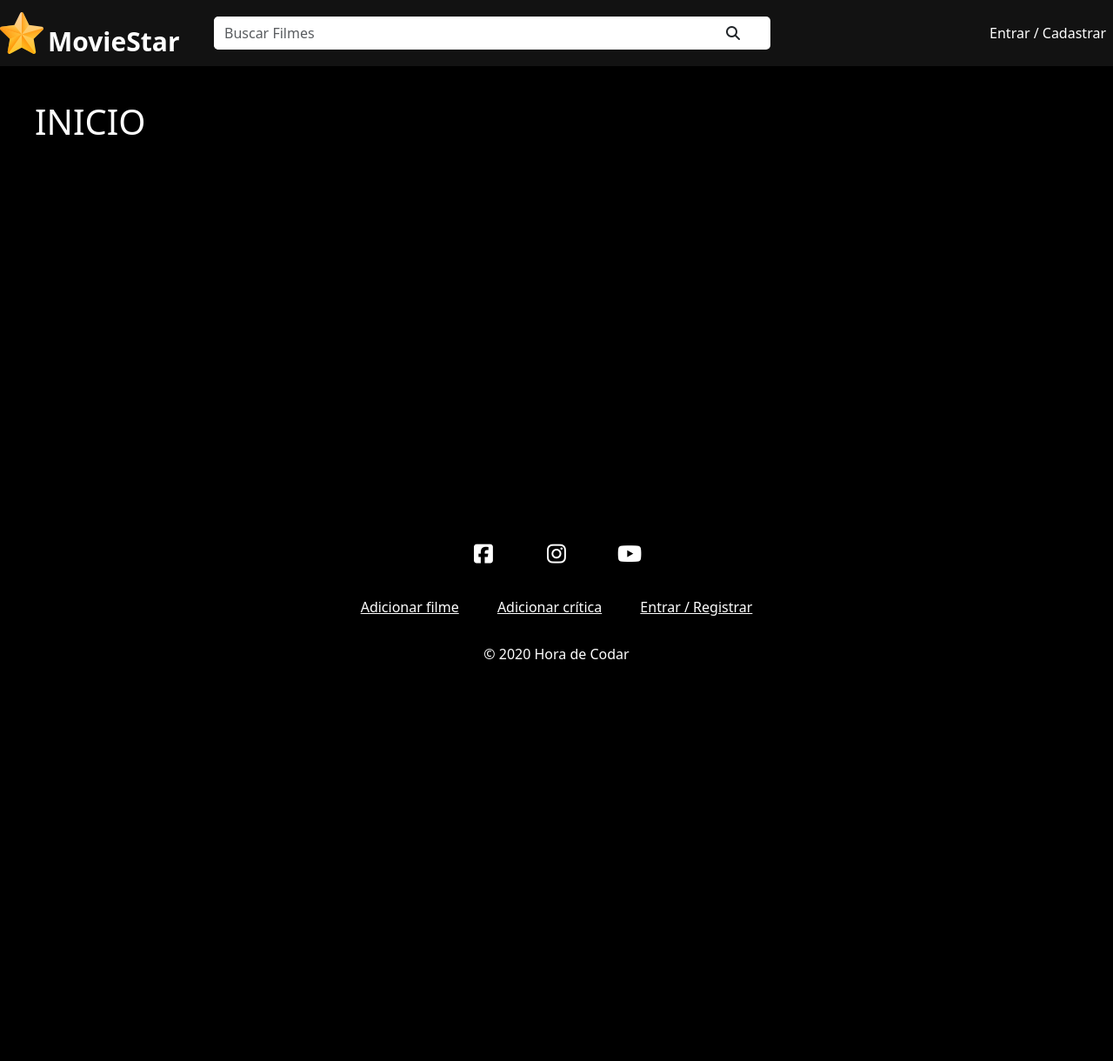
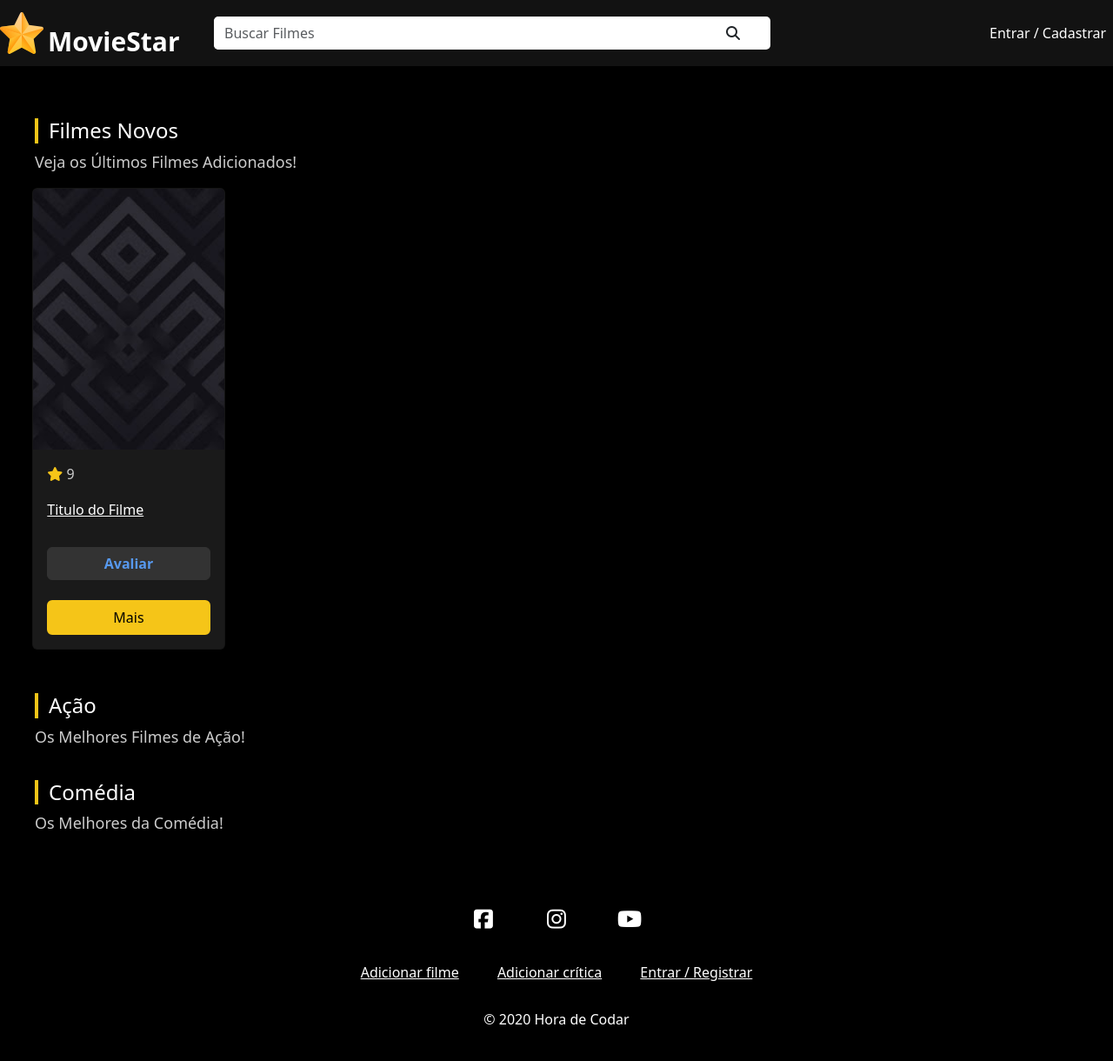
Before and after one commit to giovannibilla01/flickflair, a PHP site: page /index.php in a window 1280 px wide. Shown: the whole page at 87% size. Before the commit the page ends 758 px from the top, so only its background shows below. Run offline with PHP 8.4, Linux system fonts and the light colour scheme.

Commit message:
Home page HTML

```diff
--- a/index.php
+++ b/index.php
@@ -3,7 +3,31 @@
 ?>
 
 <div id="main-container" class="container-fluid">
-    <h1>INICIO</h1>
+    <h2 class="section-title">Filmes Novos</h2>
+    <p class="section-description">Veja os Últimos Filmes Adicionados!</p>
+    <div class="movies-container">
+        <div class="card movie-card">
+            <div class="card-img-top" style="background-image: url('<?= $BASE_URL ?>img/movies/movie_cover.jpg')"></div>
+            <div class="card-body">
+                <p class="card-rating">
+                    <i class="fas fa-star"></i>
+                    <span class="rating">9</span>
+                </p>
+                <h5 class="card-title">
+                    <a href="">
+                        Titulo do Filme
+                    </a>
+                </h5>
+                <a href="" class="btn btn-primary rate-btn">Avaliar</a>
+                <a href="" class="btn btn-primary card-btn">Mais</a>
+            </div>
+        </div>
+    </div>
+    <h2 class="section-title">Ação</h2>
+    <p class="section-description">Os Melhores Filmes de Ação!</p>
+    <div class="movies-container"></div>
+    <h2 class="section-title">Comédia</h2>
+    <p class="section-description">Os Melhores da Comédia!</p>
 </div>
 
 <?php
```
